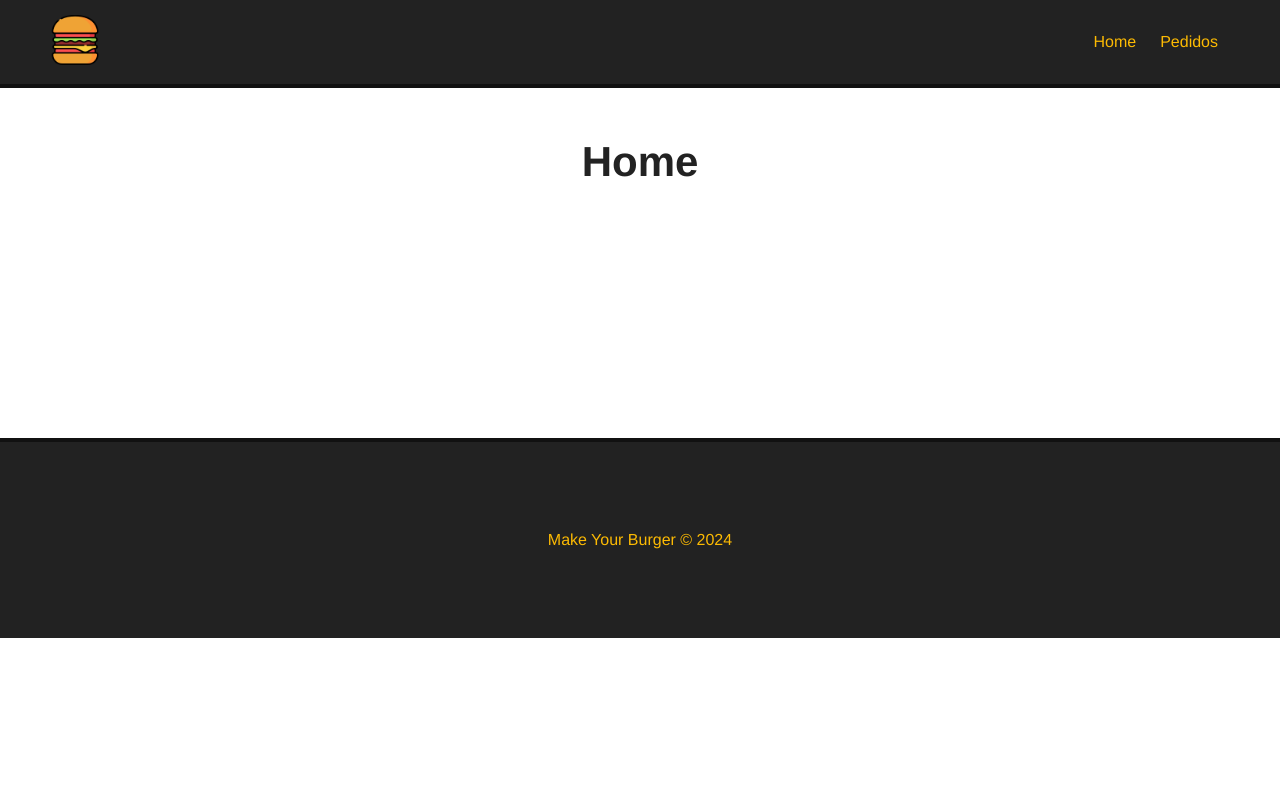
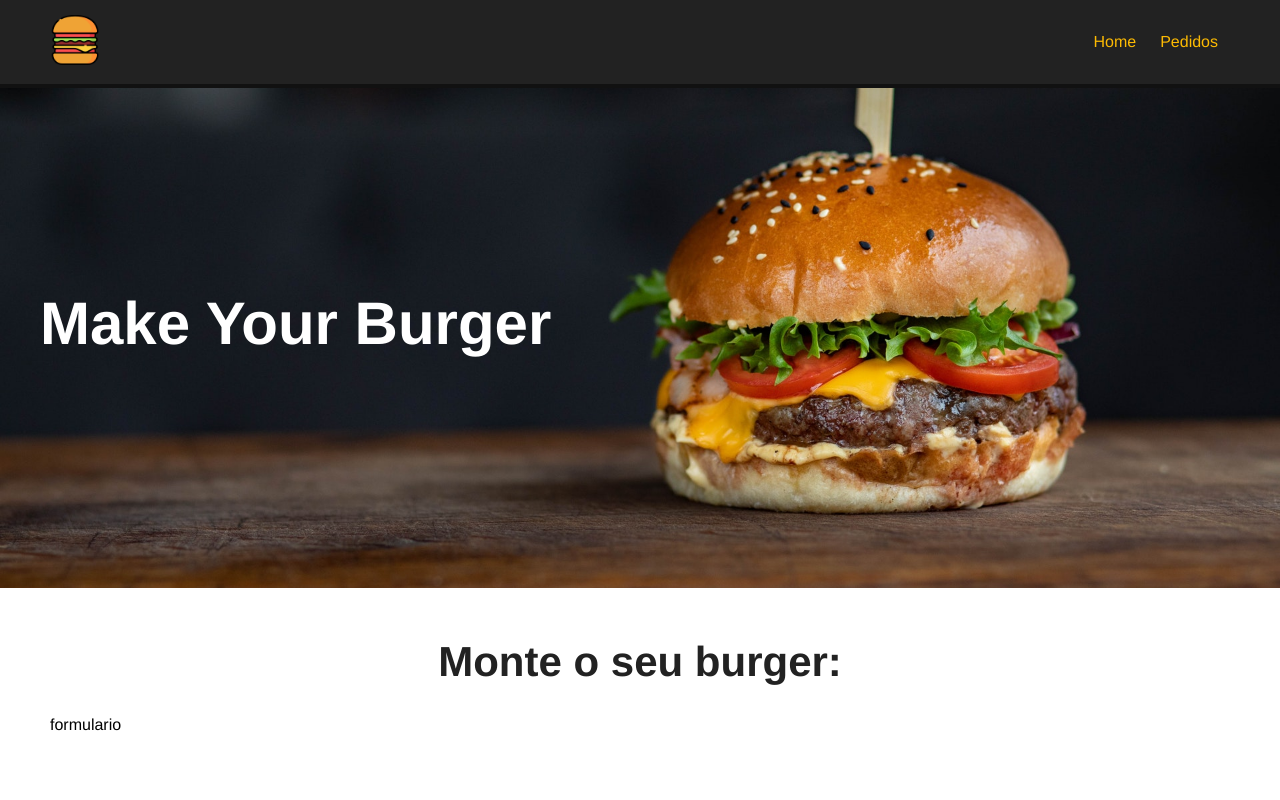
Before and after one commit to guilopes2020/make-a-burguer, a Vue app: page / in a window 1280 px wide. Shown: the top 800 px of the page. Built offline with nearby package versions, Linux system fonts and the light colour scheme.

Commit message:
feat: :sparkles: make-a-banner

```diff
--- /dev/null
+++ b/src/components/Banner.vue
@@ -0,0 +1,30 @@
+<template>
+    <div id="main-banner">
+        <h1>Make Your Burger</h1>
+    </div>
+</template>
+
+<script>
+    export default {
+        name: 'Banner'
+    }
+</script>
+
+<style scoped>
+    #main-banner {
+        background-image: url('../assets/burger.jpg');
+        background-position: 0 -250px;
+        background-size: cover;
+        height: 500px;
+        display: flex;
+        align-items: center;
+        justify-content: flex-start;
+    }
+
+    #main-banner h1 {
+        color: #FFF;
+        text-align: center;
+        font-size: 60px;
+        padding: 20px 40px;
+    }
+</style>
--- a/src/views/Home.vue
+++ b/src/views/Home.vue
@@ -1,11 +1,17 @@
 <template>
+  <Banner />
   <div class="main-container">
-    <h1>Home</h1>
+    <h1>Monte o seu burger:</h1>
+    <p>formulario</p>
   </div>
 </template>
 
 <script>
+import Banner from '../components/Banner.vue';
 export default {
-
+  name: 'Home',
+  components: {
+    Banner
+  }
 }
 </script>
```
Also changed, not shown: src/assets/burger.jpg (added).
